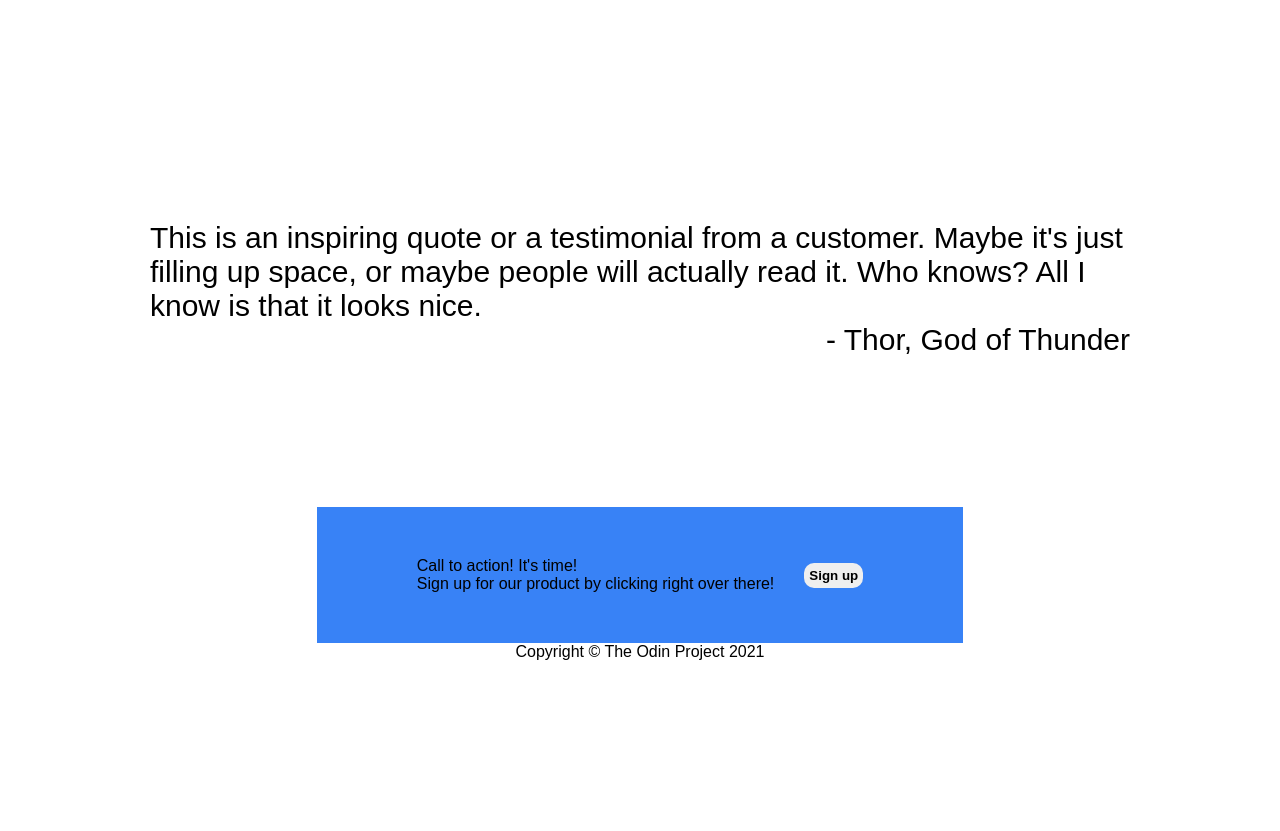
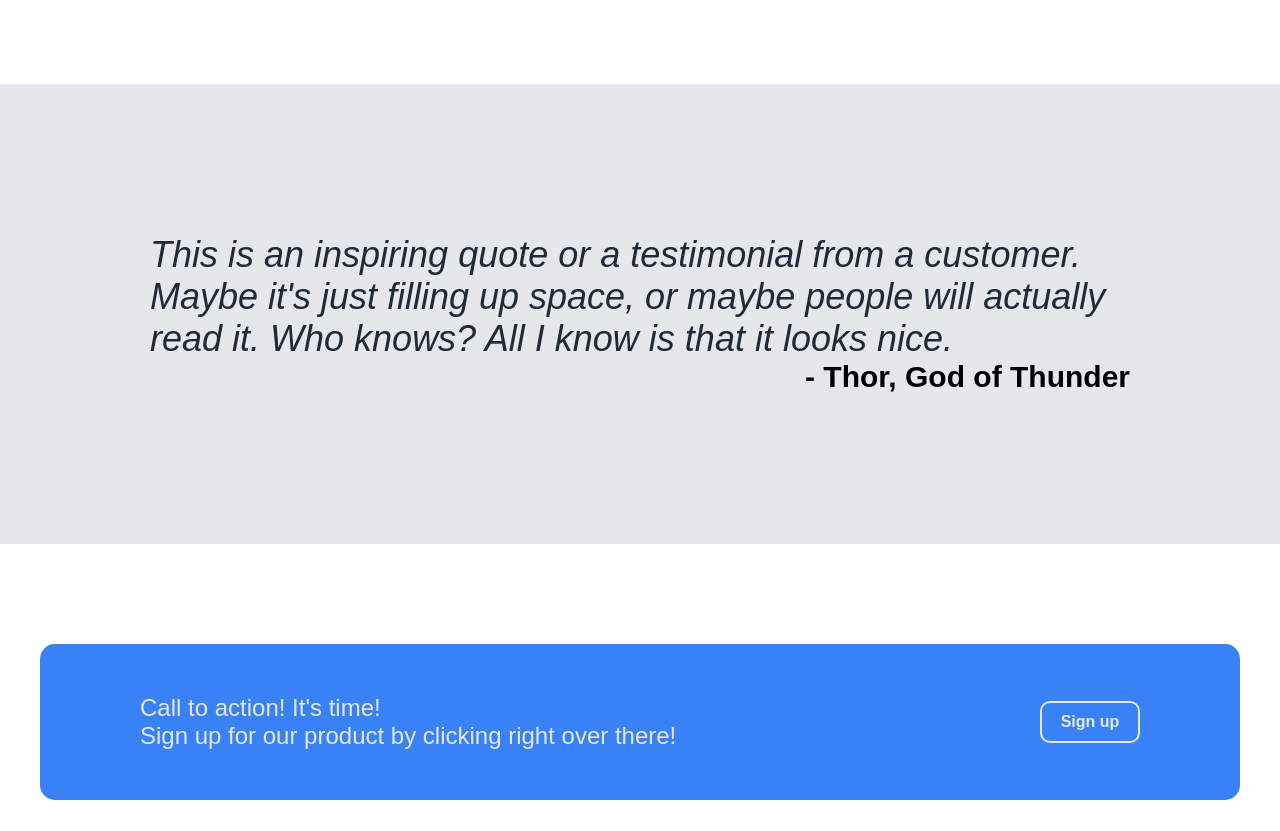
Before and after one commit to ind3ci5ive/landing-page-project, a plain HTML site: page index.html in a window 1280 px wide. Shown: the part 846-1677 px from the top of the page. Before the commit the page ends 1507 px from the top, so only its background shows below. Drawn offline with Linux system fonts and the light colour scheme.

Commit message:
Finalize landing page stylization

```diff
--- a/index.html
+++ b/index.html
@@ -126,7 +126,7 @@
                     </div>
 
 
-                    <button>Sign up</button>
+                    <button class="bottom-button">Sign up</button>
 
                 </div>
 
--- a/styles.css
+++ b/styles.css
@@ -46,8 +46,8 @@ button {
     max-width: 100px;
     border-radius: 10px;
     border-style: none;
-    padding: 5px;
     font-weight: 900;
+    font-size: 16px;
 }
 
 
@@ -56,7 +56,7 @@ button {
     display: flex;
     justify-content: space-around;
     background-color: #1f2937;
-    color: #e5e7e3;
+    color: #e5e7eb;
     padding: 16px;
 }
 
@@ -68,7 +68,7 @@ button {
     justify-content: center;
     gap: 50px;
     background-color: #1f2937;
-    color: #e5e7e3;
+    color: #e5e7eb;
     padding: 100px;
 }
 
@@ -85,8 +85,8 @@ button {
 .top-button {
 
     background-color: #3882F6;
-    color: #e5e7e3;
-    padding: 5px;
+    color: #e5e7eb;
+    padding: 10px;
 }
 
 
@@ -153,12 +153,22 @@ button {
     align-items: flex-end;
     font-size: 30px;
     padding: 150px 150px;
+    background-color: #e5e7eb;
+
 }
 
-/* .quote-container {
 
-    display: flex;
-} */
+.quote-content {
+
+    font-style: italic;
+    font-size: 36px;
+    color: #1f2937;
+}
+
+.quote-container {
+
+    font-weight: 900;
+}
 
 
 
@@ -166,17 +176,37 @@ button {
 
     display: flex;
     justify-content: center;
+    padding: 100px 0;
 }
 
 .action-call-container {
 
     display: flex;
+    min-width: 1000px;
     flex-direction: row;
-    justify-content: center;
+    justify-content: space-between;
     align-items: center;
     background-color: #3882F6;
     padding: 50px 100px;
     gap: 30px;
+    color: #e5e7eb;
+    border-radius: 15px;
+}
+
+.action-call-content {
+
+    font-size: 24px;
+}
+
+.bottom-button {
+
+    background-color: #3882F6;
+    color: #e5e7eb;
+    border-style: solid;
+    border-radius: 10px;
+    border-color: #e5e7eb;
+    padding: 10px;
+    min-width: 100px;
 }
 
 
@@ -184,4 +214,8 @@ footer {
 
     display: flex;
     justify-content: center;
+    color: #e5e7eb;
+    background-color: #1f2937;
+    padding: 50px 0;
+    font-size: 16px;
 }
```
